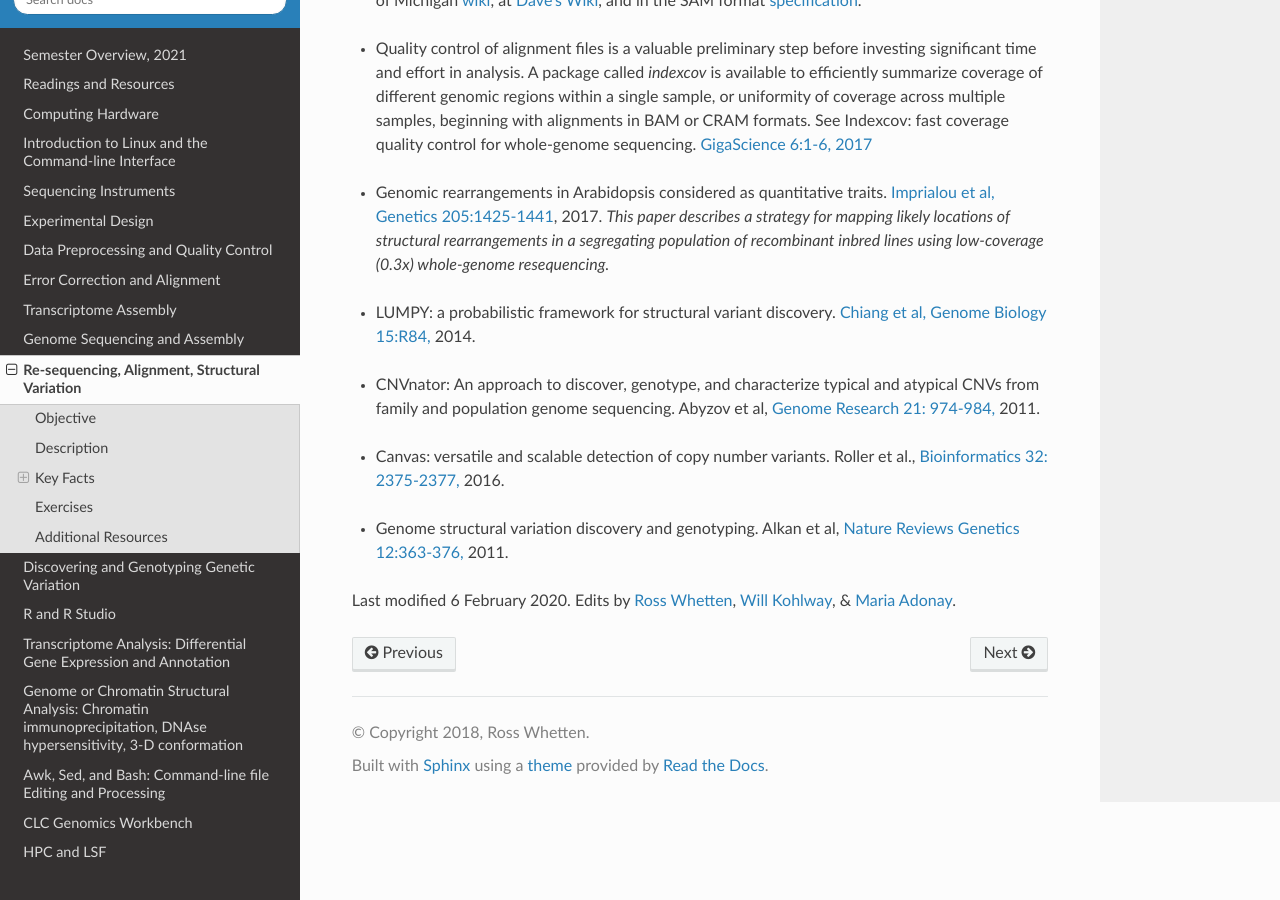
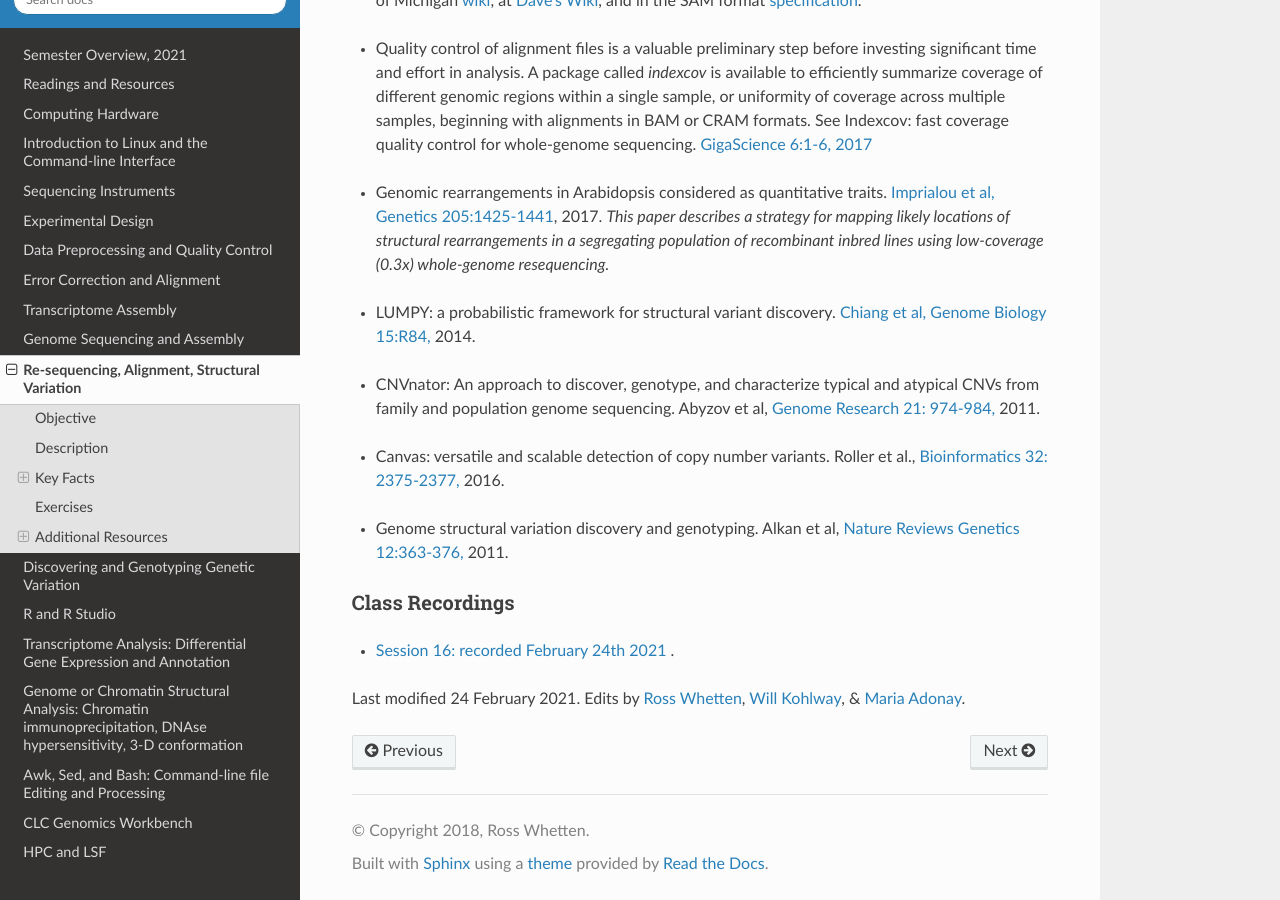
Before and after one commit to rwhetten/DeepSeqAnalysis, a Sphinx documentation site: the page built from docs/source/re-seq-align-struct.rst, in a window 1280 px wide and 900 px high, scrolled down 5812 px. Built offline with Sphinx 7.4.7 and the Read the Docs theme 2.0.0, drawn with Linux system fonts in a browser that asks for light colours.

Commit message:
Update re-seq-align-struct.rst

```diff
--- a/docs/source/re-seq-align-struct.rst
+++ b/docs/source/re-seq-align-struct.rst
@@ -188,6 +188,11 @@
 
 
 
+Class Recordings
+----------------
 
-Last modified 6 February 2020.
++   `Session 16: recorded February 24th 2021 <https://drive.google.com/file/d/1cPUAVMgqbbBSjD7bvpMpRf8YSbwtKQiL/view?usp=sharing>`_ .
+
+
+Last modified 24 February 2021.
 Edits by `Ross Whetten <https://github.com/rwhetten>`_, `Will Kohlway <https://github.com/wkohlway>`_, & `Maria Adonay <https://github.com/amalgamaria>`_.
```
